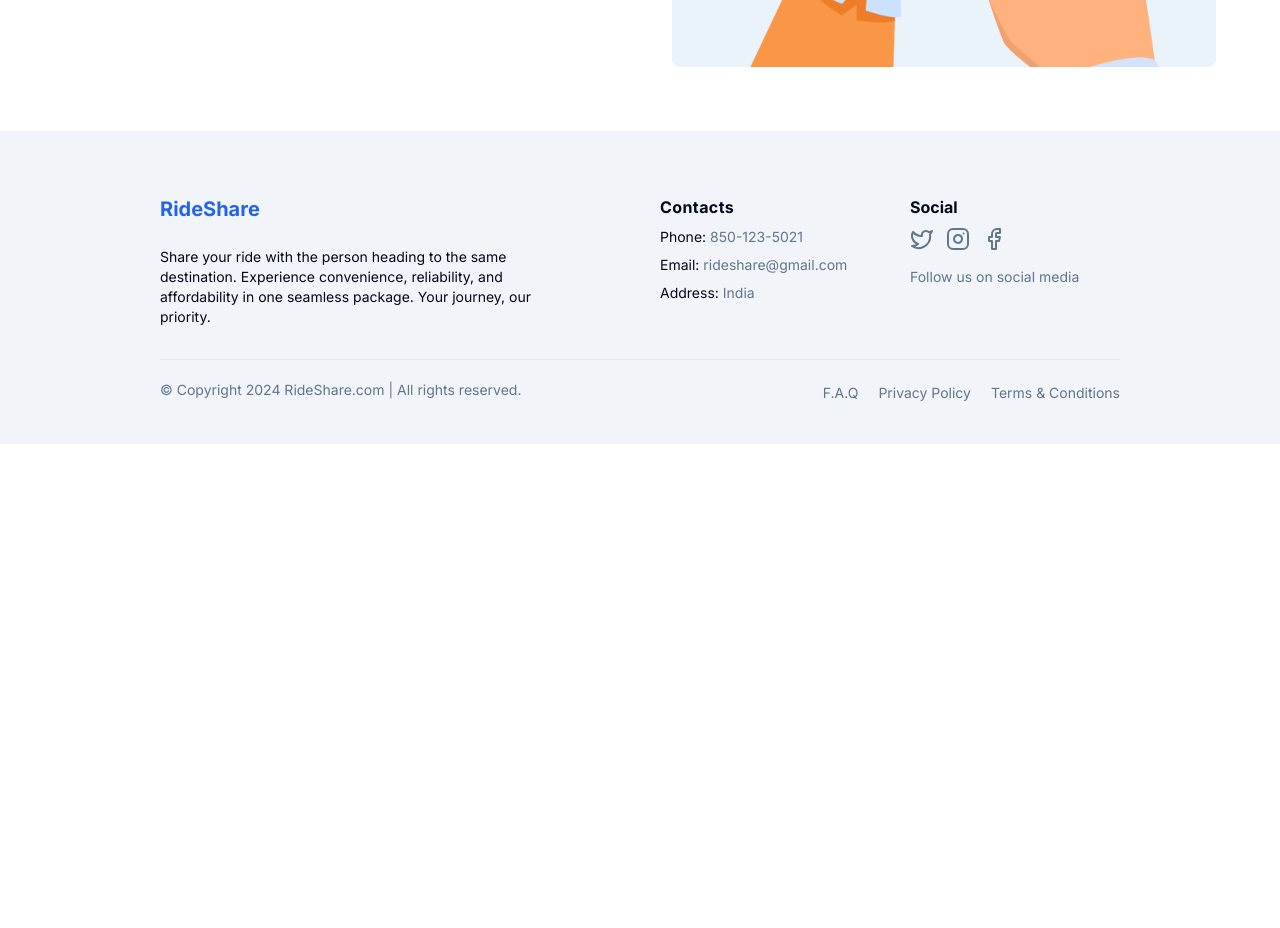
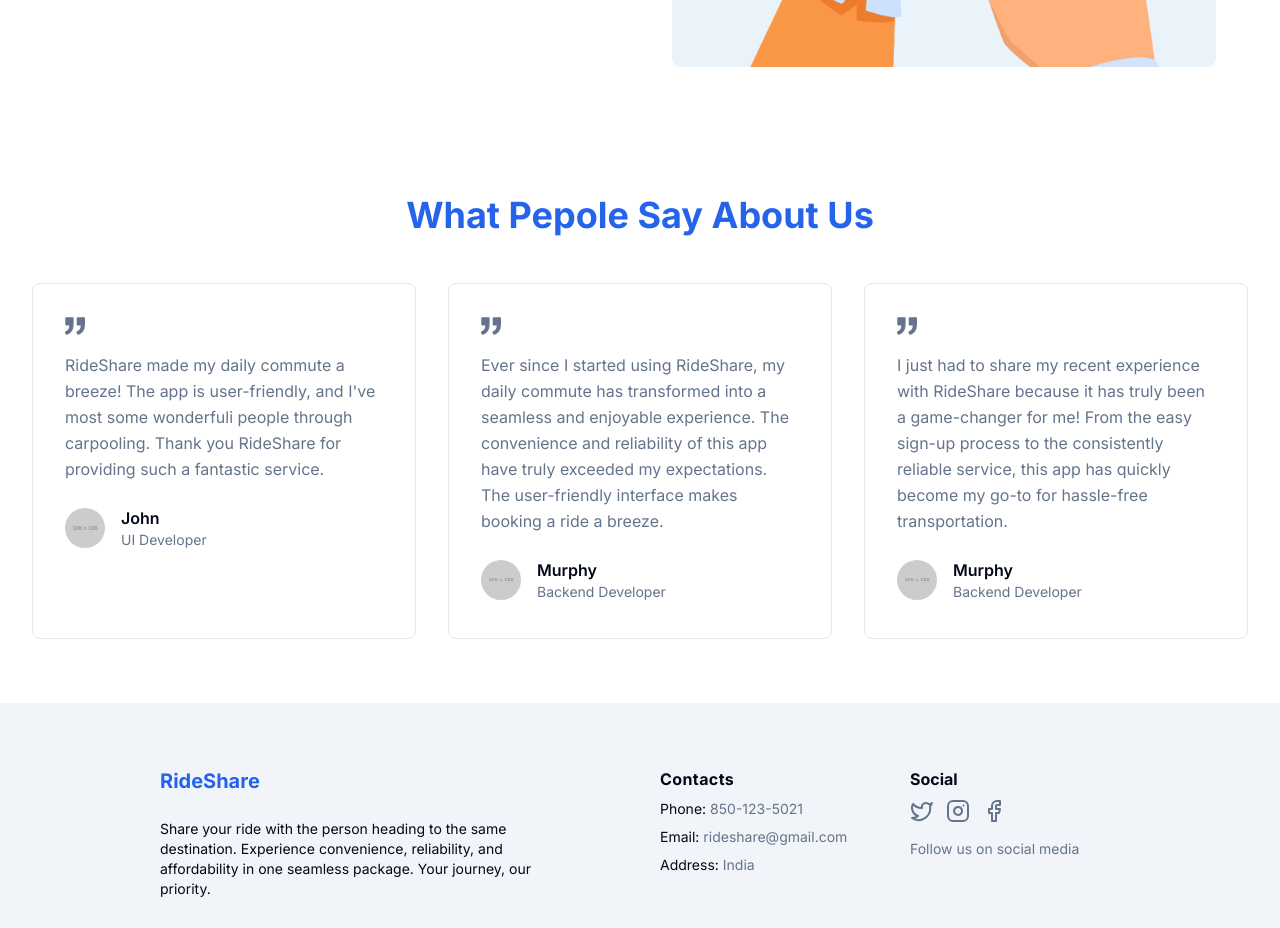
Before and after one commit to biradar-vilohith-patil/smart-Carpooling, a React (Vite) app in the folder client/: page / in a window 1280 px wide. Shown: the part 1200-2128 px from the top of the page. Before the commit the page ends 1644 px from the top, so only its background shows below. Built offline with nearby package versions, Linux system fonts and the light colour scheme; no server answers.

Commit message:
Update Home.jsx

```diff
--- a/client/src/pages/Home.jsx
+++ b/client/src/pages/Home.jsx
@@ -9,6 +9,7 @@ const Home = () => {
       <Hero />
       <Features />
       <About />
+      <Testimonial />
 
     </>
   )
```
